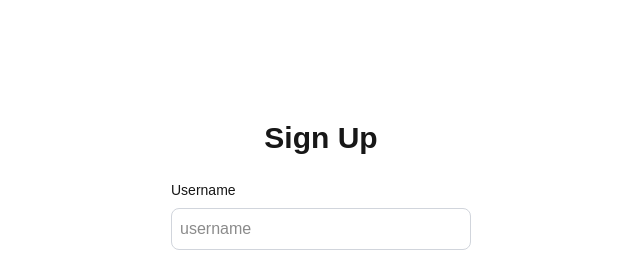
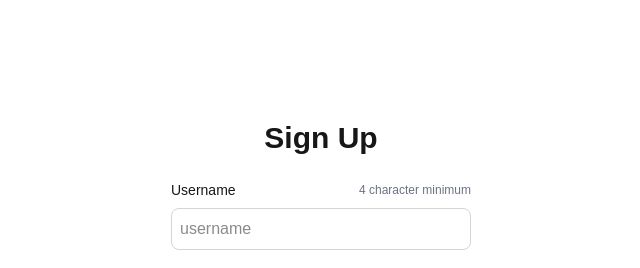
Before and after one commit to kskrenes/nextjs-auth, a Next.js app: page /signup in a window 1280 px wide. Shown: the top 268 px of the page, without its empty margins (319-959 px from the left). Built offline with nearby package versions, Linux system fonts and the light colour scheme.

Commit message:
add instruction prop to the nae input component, add username and password instruction this way instead of as children

```diff
--- a/src/app/signup/page.tsx
+++ b/src/app/signup/page.tsx
@@ -70,10 +70,13 @@ const SignupPage = () => {
           label="Username"
           placeholder="username"
           type="text"
+          instruction="4 character minimum"
           required
           value={user.username}
           onChange={(e) => setUser({...user, username: e.target.value})}
         />
+          {/* <span className="absolute right-0 top-1 text-xs">4 character minimum</span> */}
+        {/* </Input> */}
         <Input
           id="email"
           label="Email"
--- a/src/components/nae-input.tsx
+++ b/src/components/nae-input.tsx
@@ -7,6 +7,7 @@ import React, { InputHTMLAttributes } from 'react';
 */
 interface InputProps extends InputHTMLAttributes<HTMLInputElement> {
   label: string;
+  instruction?: string;
   id: string; // Ensure the input has an ID for accessibility (linking label and input)
   autoComplete?: string;
 }
@@ -14,6 +15,7 @@ interface InputProps extends InputHTMLAttributes<HTMLInputElement> {
 // Use React.FC (Function Component) or the arrow function syntax with the InputProps type.
 const Input: React.FC<InputProps> = ({
   label,
+  instruction = '',
   id,
   autoComplete,
   className = '',
@@ -23,8 +25,13 @@ const Input: React.FC<InputProps> = ({
   const autoCompleteValue = autoComplete || id;
   return (
     <div className="flex flex-col space-y-2 min-w-[300px]">
-      {/* Use the 'htmlFor' attribute to link the label to the input via their IDs */}
-      <label className='text-sm' htmlFor={id}>{label}</label>
+      <div className='flex justify-between items-center'>
+        {/* Use the 'htmlFor' attribute to link the label to the input via their IDs */}
+        <label className='text-sm' htmlFor={id}>{label}</label>
+        {/* Show instruction text top right */}
+        <p className='text-xs text-gray-500'>{instruction}</p>
+      </div>
+
       {/* Spread the rest of the props onto the native input element */}
       <input id={id} name={id} autoComplete={autoCompleteValue} className={`${baseStyles} ${className}`} {...rest} />
     </div>
```
